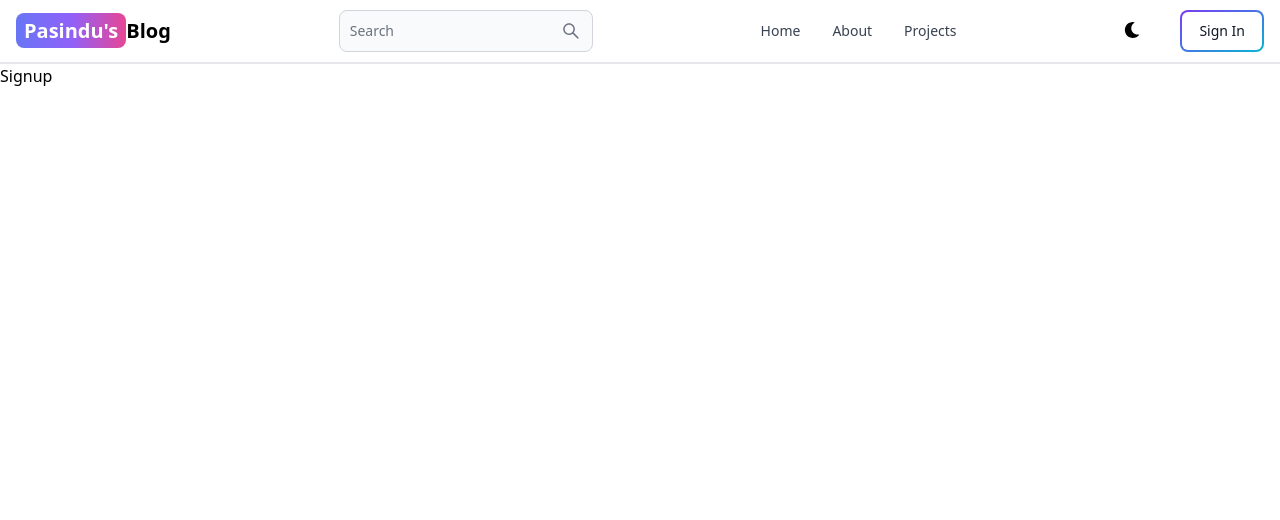
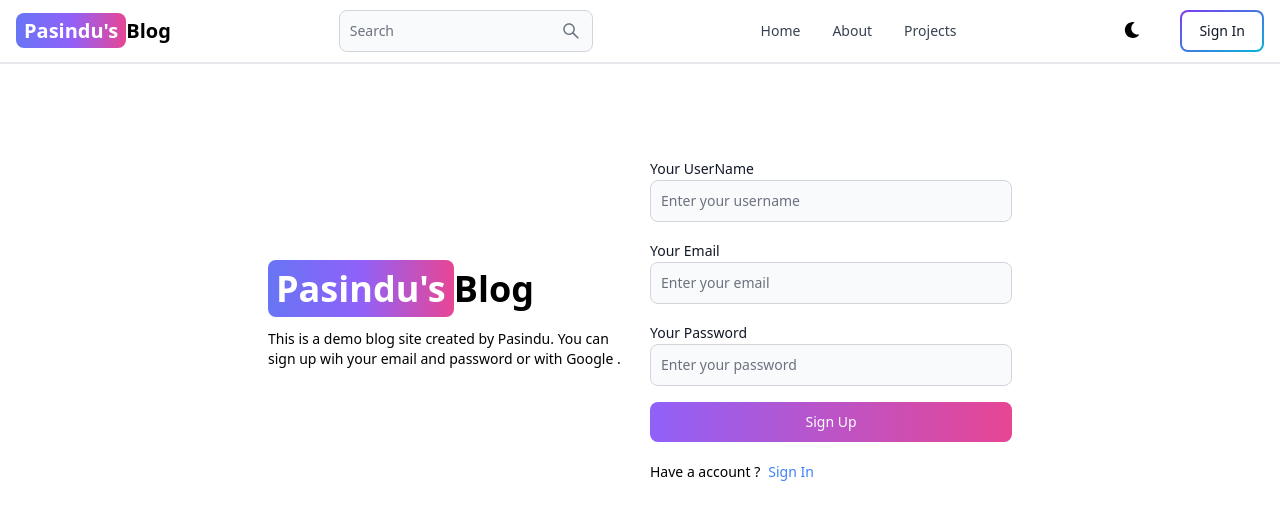
Before and after one commit to pasindumadushanr/Mern-Blog, a React (Vite) app in the folder client/: page /signup in a window 1280 px wide. Shown: the top 520 px of the page. Built offline with nearby package versions, Linux system fonts and the light colour scheme.

Commit message:
create sign up page UI

```diff
--- a/client/src/pages/Signup.jsx
+++ b/client/src/pages/Signup.jsx
@@ -1,5 +1,79 @@
+import { Button, Label, TextInput } from 'flowbite-react'
+import{Link} from 'react-router-dom'
+
 export default function Signup() {
   return (
-    <div>Signup</div>
+    <div className="min-h-screen mt-20">
+      <div className="flex p-3 max-w-3xl
+       mx-auto flex-col md:flex-row md:items-center gap-5">
+
+          {/*left side*/}
+        <div className="flex-1">
+        <Link
+         to="/"
+         className="
+        font-bold dark:text-white  text-4xl">
+        <span className="px-2 py-1 bg-gradient-to-r
+         from-indigo-500 via-purple-500 to-pink-500 rounded-lg
+         text-white">Pasindu's</span>
+        Blog
+
+      </Link>
+      <p className='text-sm mt-5'>
+        This is a demo blog site created by Pasindu.
+        You can sign up wih your email and password
+        or with Google .
+
+
+      </p>
+
+
+        </div>
+
+          {/*Right side*/}
+        <div className="flex-1">
+          <form className='flex flex-col gap-4'>
+            <div >
+              <Label value='Your UserName' />
+              <TextInput
+              type='text'
+              placeholder='Enter your username'
+              id='username'
+              />
+            </div>
+            <div>
+              <Label value='Your Email' />
+              <TextInput
+              type='email'
+              placeholder='Enter your email'
+              id='email'
+              />
+              </div>
+            <div>
+              <Label value='Your Password' />
+              <TextInput
+              type='password'
+              placeholder='Enter your password'
+              id='password'
+              />
+            </div>
+
+            <Button gradientDuoTone="purpleToPink" type='submit' >
+              Sign Up
+            </Button>
+
+          </form>
+          <div className='flex gap-2 text-sm mt-5'>
+            <span>Have a account ?</span>
+            <Link to='/sign-in' className='text-blue-500'>
+              Sign In
+            </Link>
+
+
+
+          </div>
+        </div>
+      </div>
+    </div>
   )
 }
```
